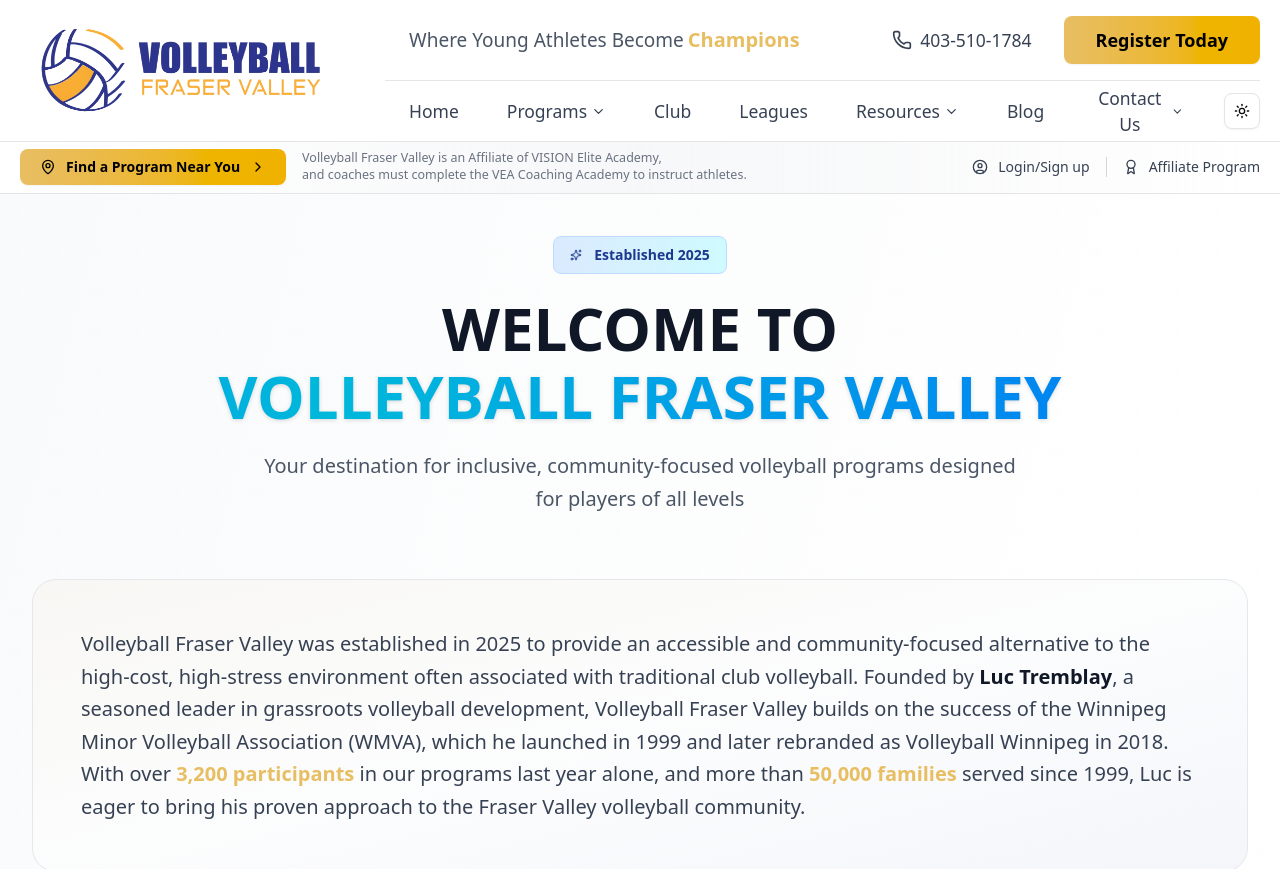
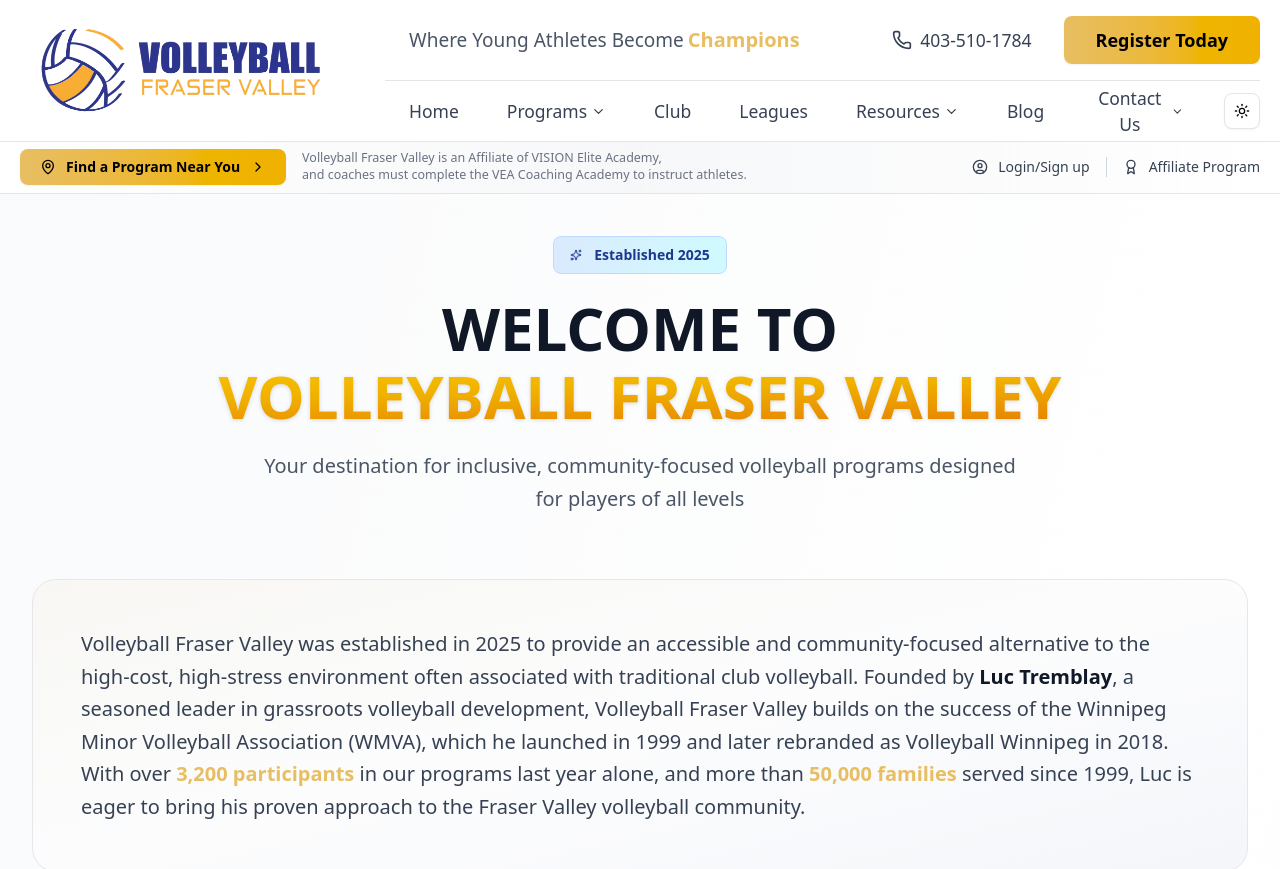
Before and after one commit to Visionelitevolleyball/Visionelitevolleyball, a Next.js app: page /programs in a window 1280 px wide. Shown: the top 869 px of the page. Built offline with nearby package versions, Linux system fonts and the light colour scheme.

Commit message:
style: update gradient colors and shadow effects for volleyball section

```diff
--- a/app/programs/page.tsx
+++ b/app/programs/page.tsx
@@ -86,11 +86,12 @@ export default function ProgramsPage() {
                 <span
                   className={cn(
                     "block mt-2",
-                    "bg-gradient-to-r from-blue-600 via-cyan-500 to-blue-600",
+                    "bg-gradient-to-br from-amber-300 via-yellow-500 to-amber-600",
+                    "dark:from-amber-200 dark:via-yellow-400 dark:to-amber-600",
                     "bg-clip-text text-transparent",
                     "bg-[length:200%_100%]",
                     "animate-gradient",
-                    "drop-shadow-sm dark:drop-shadow-[0_0_35px_rgba(59,130,246,0.5)]"
+                    "drop-shadow-sm dark:drop-shadow-[0_0_35px_rgba(236,186,88,0.5)]"
                   )}
                 >
                   VOLLEYBALL FRASER VALLEY
```
